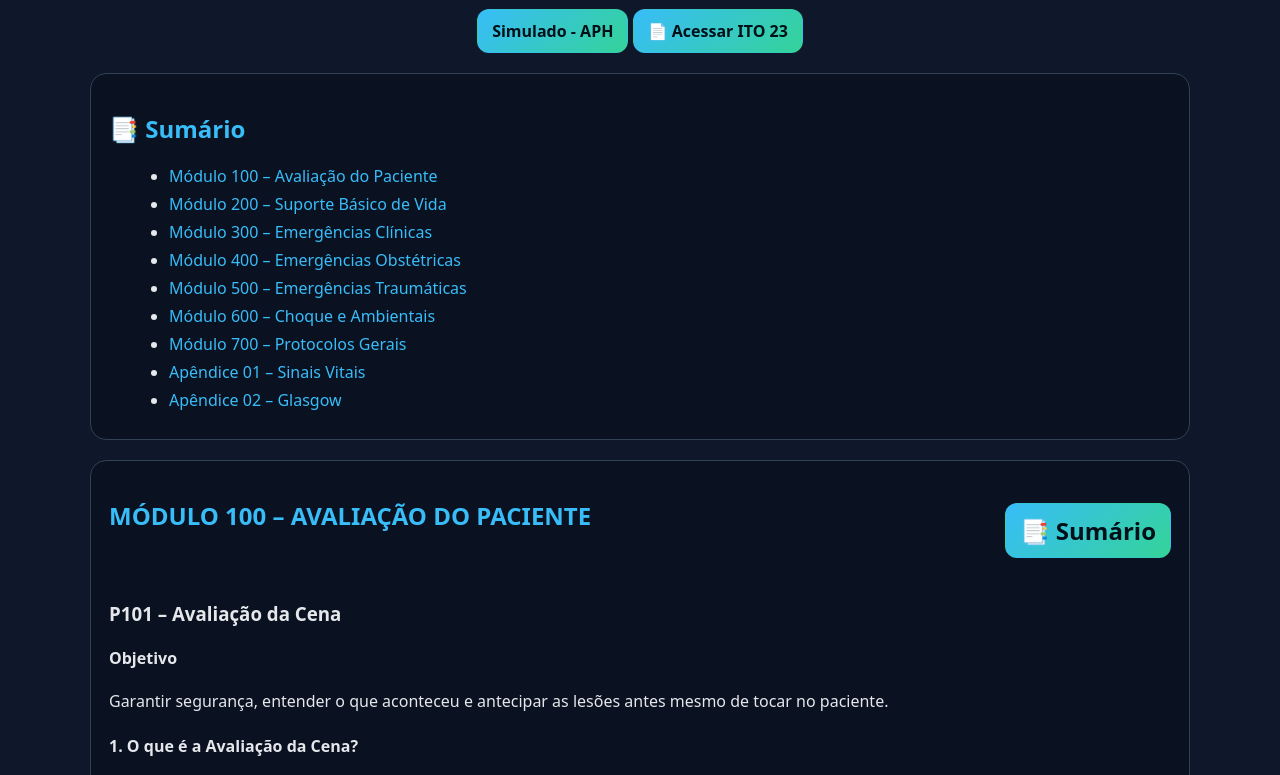
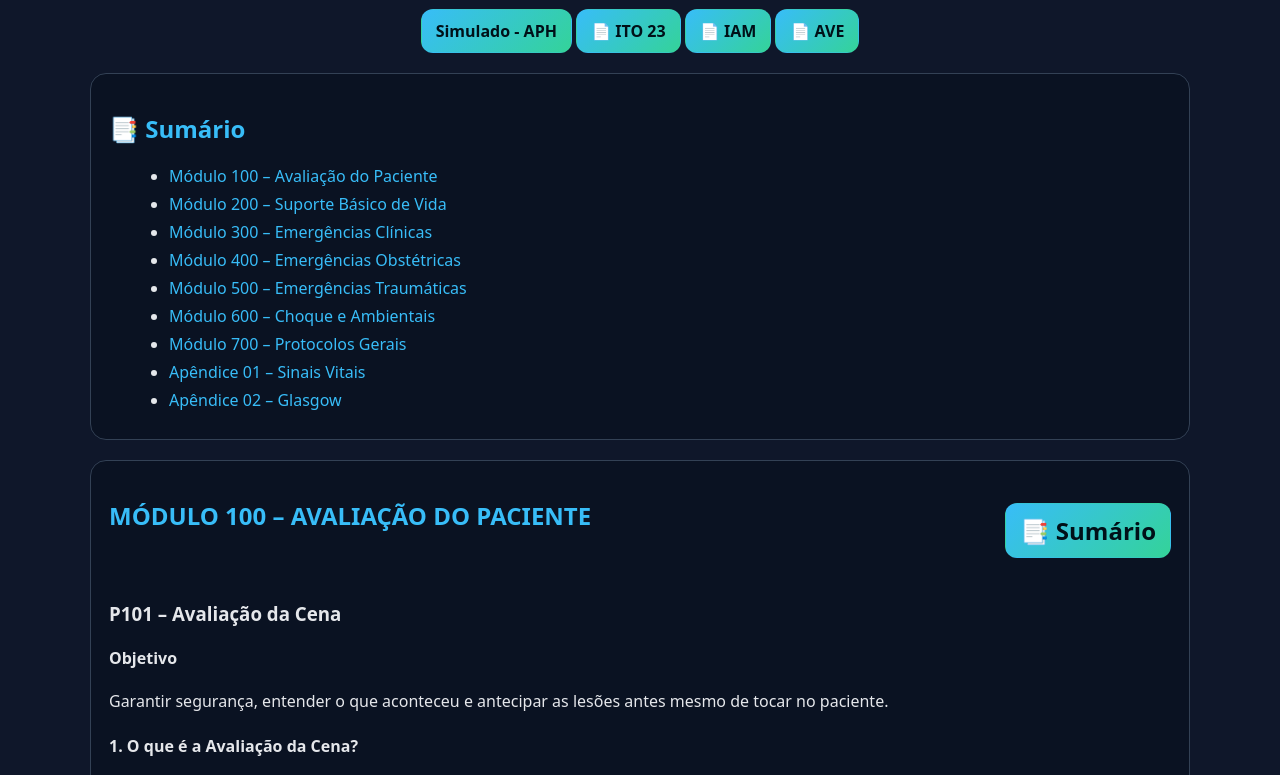
Before and after one commit to M00NH0RS3/simulado-aph, a plain HTML site: page resumo.html in a window 1280 px wide. Shown: the part 83-858 px from the top of the page. Drawn offline with Linux system fonts and the light colour scheme.

Commit message:
Update resumo.html

```diff
--- a/resumo.html
+++ b/resumo.html
@@ -113,7 +113,19 @@
             class="btn primary"
             href="./Material de Estudo - ITO.pdf"
             target="_blank"
-            >📄 Acessar ITO 23</a
+            >📄 ITO 23</a
+          >
+          <a
+            class="btn primary"
+            href="./Material de Estudo - Suspeita de Infarto Agudo do Miocárdio (IAM).pdf"
+            target="_blank"
+            >📄 IAM</a
+          >
+          <a
+            class="btn primary"
+            href="./Material de Estudo - Acidente Vascular Encefálico.pdf"
+            target="_blank"
+            >📄 AVE</a
           >
         </div>
       </header>
```
